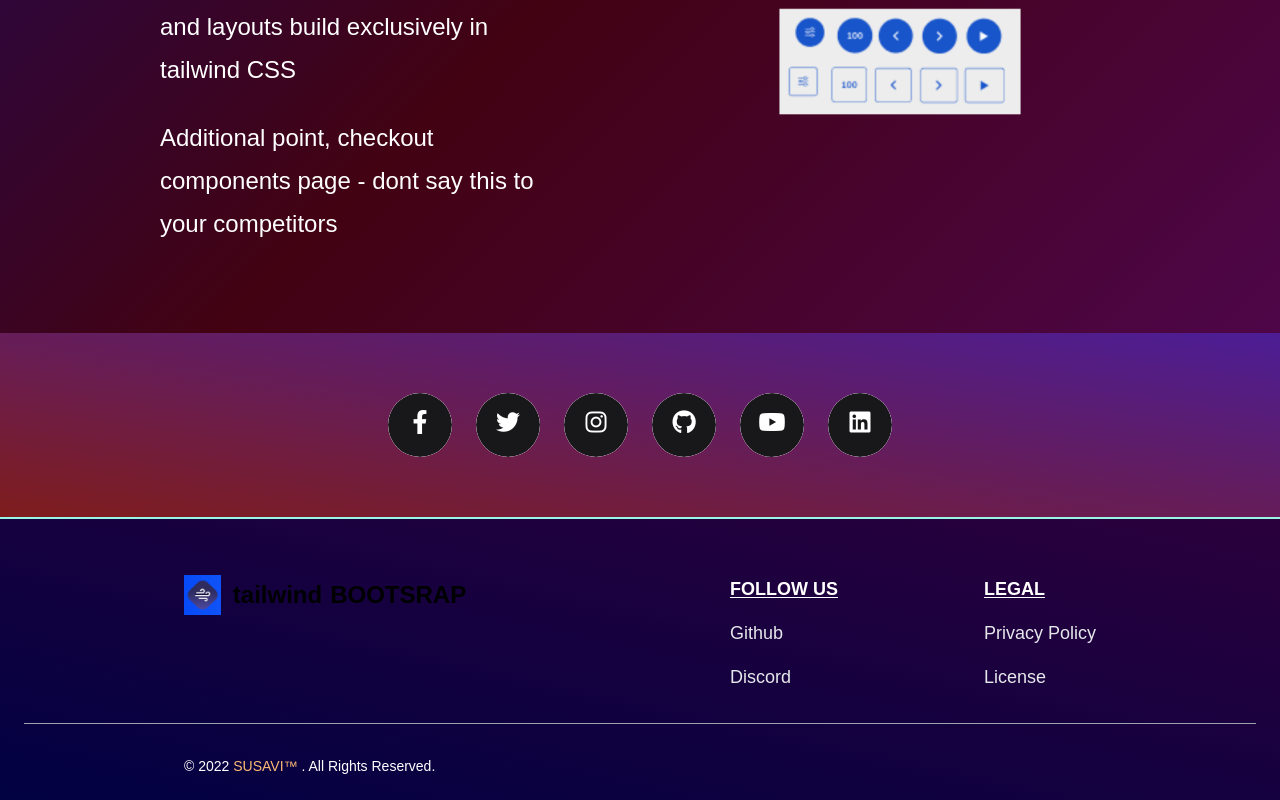
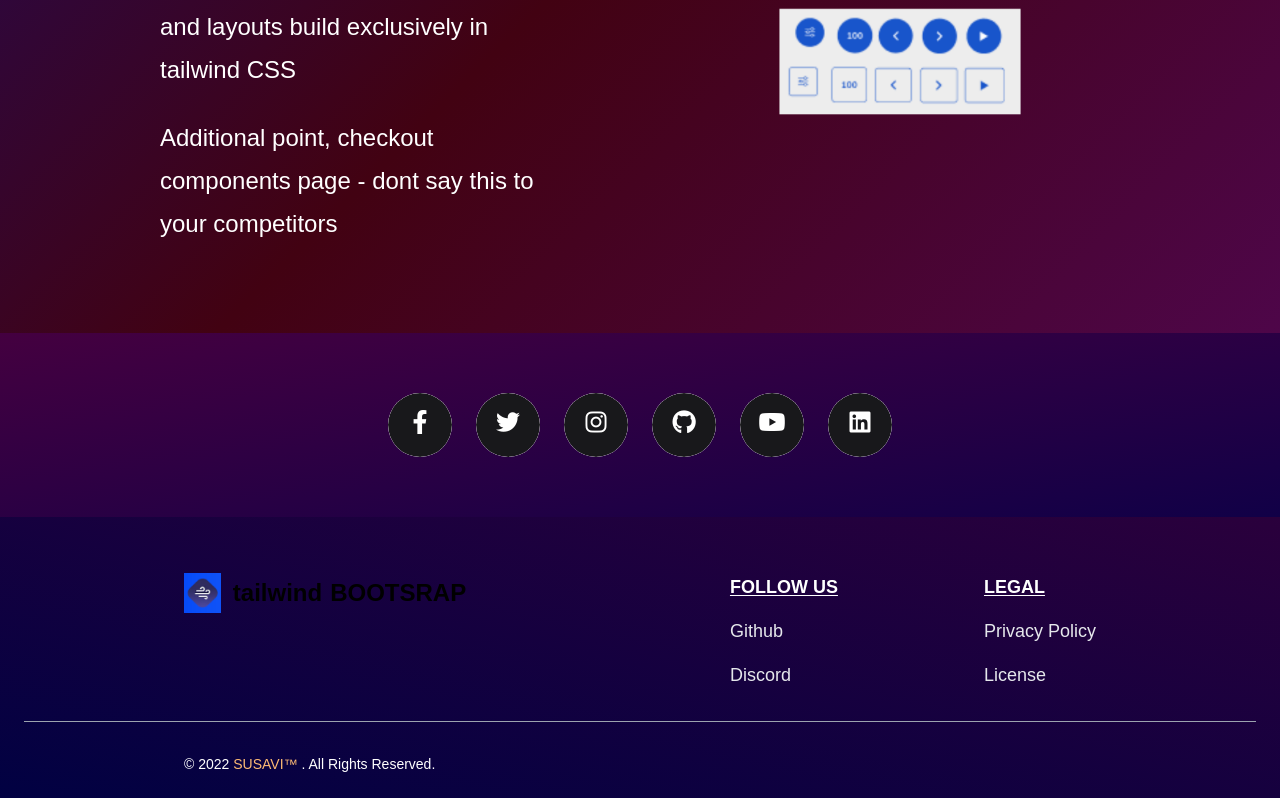
Before and after one commit to jsvigneshkanna/tailwind_ui_components, a Next.js app: page / in a window 1280 px wide. Shown: the part 518-1318 px from the top of the page. Built offline with nearby package versions, Linux system fonts and the light colour scheme.

Commit message:
social icons bg enhaced

```diff
--- a/components/footer.js
+++ b/components/footer.js
@@ -4,7 +4,7 @@ import React from "react";
 const Footer = () => {
   return (
     <div>
-      <footer class=" p-6 sm:p-6 bg-gradient-to-bl from-[#2a003c] to-[#010142] border-teal-200 border-t-2">
+      <footer class=" p-6 sm:p-6 bg-gradient-to-bl from-[#2a003c] to-[#010142]">
         <div class="md:flex md:flex-row flex-col md:justify-between md:px-40 pt-0 md:pt-8">
           <div class="mb-6 md:mb-0 mt-6 md:mt-0">
             <a
--- a/components/socialbuttons.js
+++ b/components/socialbuttons.js
@@ -2,7 +2,7 @@ import Link from "next/link";
 
 const SocialButtons = () => {
   return (
-    <div className="flex flex-col items-center justify-center md:flex-row bg-gradient-to-tr from-red-900 to-violet-900 py-12">
+    <div className="flex flex-col items-center justify-center md:flex-row bg-gradient-to-tl from-[#110047] to-[#440040] py-12">
       <div className="flex flex-row items-center justify-center">
         <div className="group m-3 inline-block h-16 w-16 py-0 hover:w-52 transition-all ease-out bg-white rounded-full float-left overflow-hidden cursor-pointer">
           <div className="inline-block h-16 w-16 text-center bg-zinc-900 transition-all ease-out box-border rounded-full leading-[65px] group-hover:bg-[#4267B2]">
@@ -36,7 +36,9 @@ const SocialButtons = () => {
             <i className="fab fa-github text-2xl leading-[60px] transition-all ease-out text-white"></i>
           </div>
           <span className="text-xl font-medium ml-2 leading-[65px] transition-all ease-out group-hover:text-[#333]">
-            <Link href="#">Github</Link>
+            <Link href="https://github.com/jsvigneshkanna/tailwind_ui_components">
+              Github
+            </Link>
           </span>
         </div>
       </div>
```
